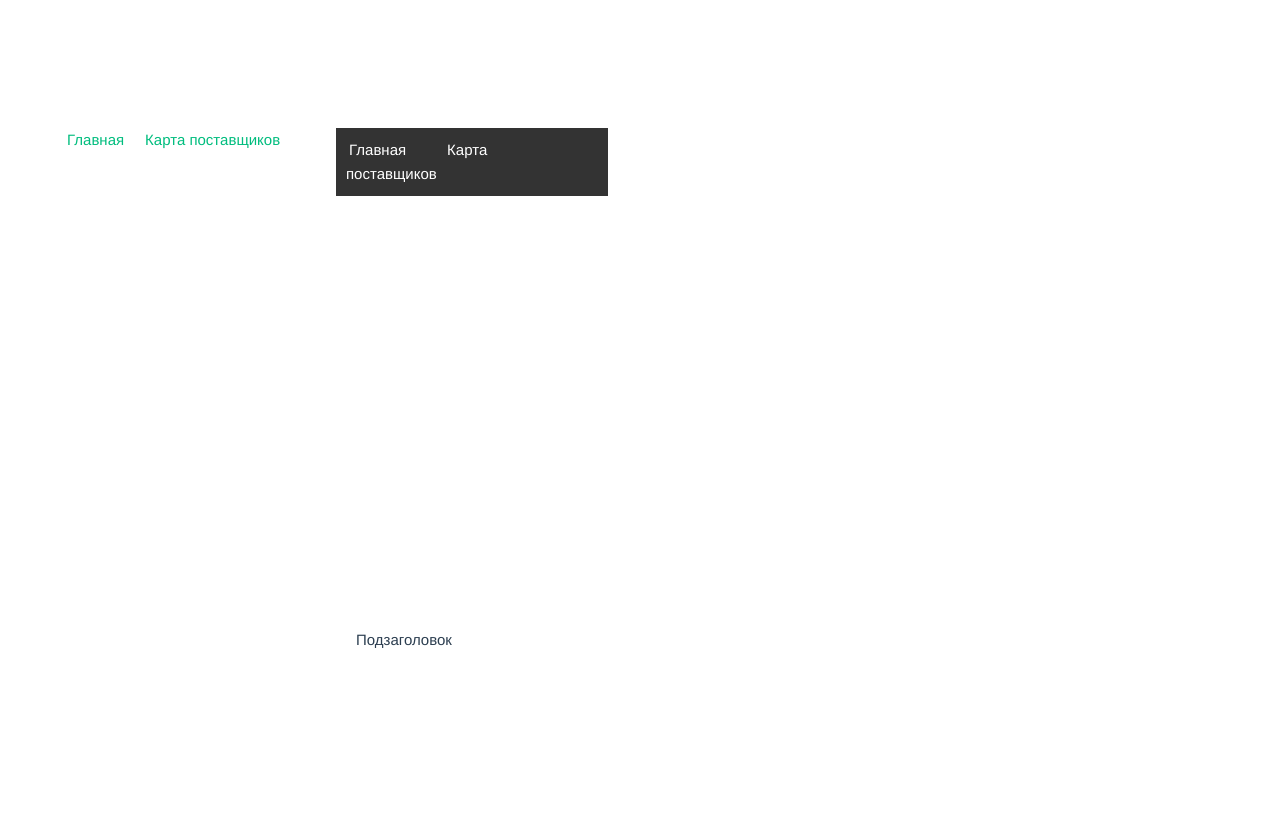
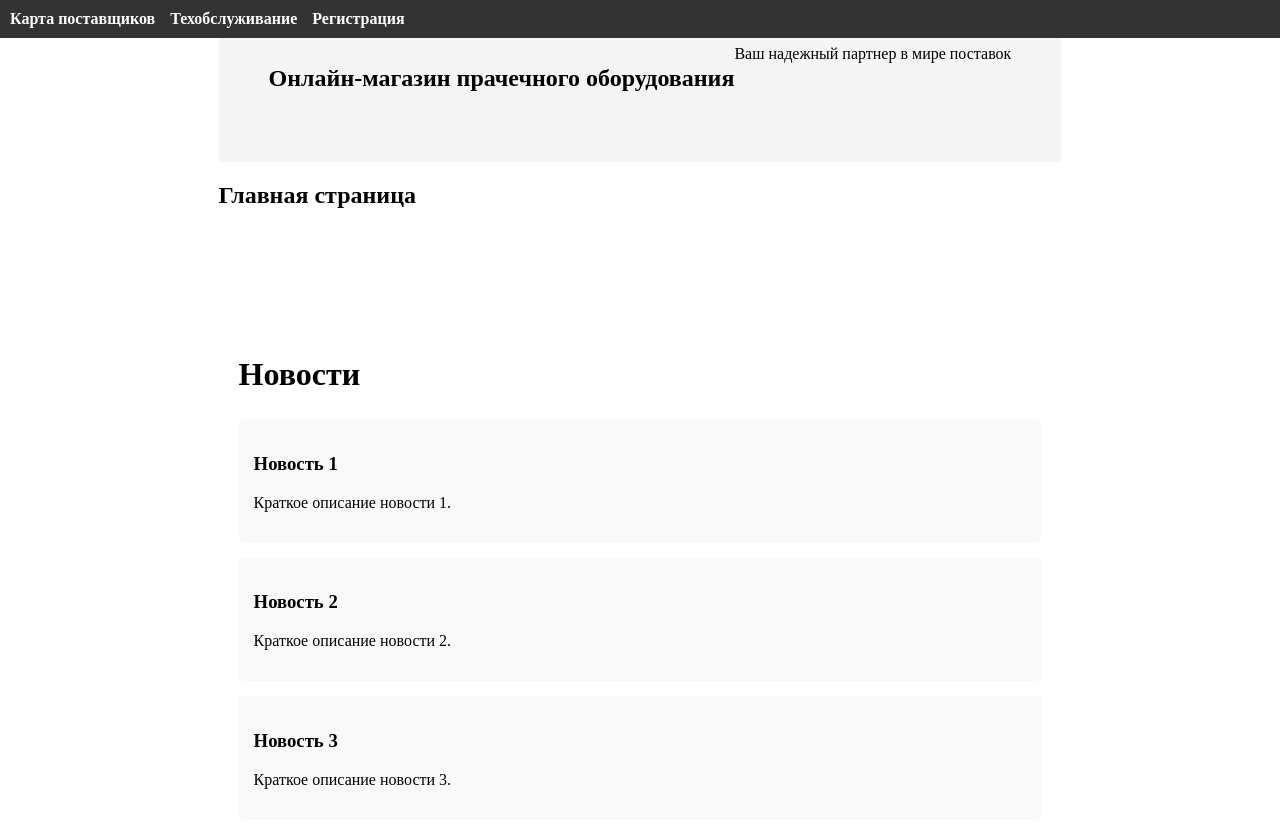
Before and after one commit to Mashrooooooooms/difficile_discere, a Vue app in the folder study/: page / in a window 1280 px wide. Shown: the top 828 px of the page. Before the commit the page ends 800 px from the top, so only its background shows below. Built offline with nearby package versions, Linux system fonts and the light colour scheme.

Commit message:
Парочка новых страниц

```diff
--- a/study/index.html
+++ b/study/index.html
@@ -1,5 +1,5 @@
 <!DOCTYPE html>
-<html lang="">
+<html lang="ru"> <!-- Укажите язык страницы -->
   <head>
     <meta charset="UTF-8">
     <link rel="icon" href="/favicon.ico">
@@ -8,6 +8,6 @@
   </head>
   <body>
     <div id="app"></div>
-    <script type="module" src="/src/main.js"></script>
+    <script type="module" src="/src/main.js"></script> <!-- Подключение вашего основного скрипта -->
   </body>
 </html>
--- a/study/src/App.vue
+++ b/study/src/App.vue
@@ -1,16 +1,11 @@
 <template>
   <div id="app">
- <nav>
-  <router-link to="/"> Главная</router-link>
-  <router-link to="/about">Карта поставщиков</router-link>
- </nav>
+
  <router-view />
   </div>
 </template>
 
 <script>
-
-
 export default {
   name: 'App',
 }
@@ -18,13 +13,12 @@ export default {
 
 <style>
 #app {
-  font-family: Avenir, Helvetica, Arial, sans-serif;
-}
-nav {
-  margin-bottom: 20px;
+    display: flex;
+    flex-direction: column; /* Вертикальное расположение элементов */
+    align-items: center; /* Центрирование по горизонтали */
+    justify-content: center; /* Центрирование по вертикали */
+    min-height: 100vh; /* Минимальная высота на весь экран */
+    width: 100%;
 }
 
-nav a {
-  margin-right: 15px;
-}
 </style>
--- a/study/src/assets/base.css
+++ b/study/src/assets/base.css
@@ -60,6 +60,7 @@
 
 body {
   min-height: 100vh;
+  width: 100%;
   color: var(--color-text);
   background: var(--color-background);
   transition:
--- a/study/src/assets/main.css
+++ b/study/src/assets/main.css
@@ -1,19 +1,12 @@
-@import './base.css';
 
 #app {
-  max-width: 1280px;
-  margin: 0 auto;
-  padding: 2rem;
+  max-width: 1280px; /* Максимальная ширина контейнера */
+  margin: 0 auto; /* Центрирование контейнера */
+  padding: 2rem; /* Отступы вокруг контейнера */
   font-weight: normal;
+  width: 100%; /* Занимает всю ширину доступного пространства */
 }
 
-a,
-.green {
-  text-decoration: none;
-  color: hsla(160, 100%, 37%, 1);
-  transition: 0.4s;
-  padding: 3px;
-}
 
 @media (hover: hover) {
   a:hover {
@@ -21,15 +14,23 @@ a,
   }
 }
 
+
 @media (min-width: 1024px) {
   body {
     display: flex;
-    place-items: center;
+    justify-content: center;
+    height: 100vh;
+    width: 100%;
+    margin: 0; /* Убираем отступы у body */
+    padding: 0; /* Убираем внутренние отступы у body */
+    box-sizing: border-box; /* Учитываем отступы в общей ширине и высоте элементов */
   }
 
   #app {
-    display: grid;
-    grid-template-columns: 1fr 1fr;
-    padding: 0 2rem;
+    display: grid; /* Используем Grid для расположения элементов */
+    grid-template-columns: repeat(2, 1fr); /* Две колонки одинаковой ширины */
+    width:100%; /* Занимаем всю ширину за вычетом отступов */
+    padding: 0; /* Убираем отступы внутри контейнера */
+    gap: 2rem; /* Промежутки между элементами сетки */
   }
 }
--- a/study/src/components/About.vue
+++ b/study/src/components/About.vue
@@ -3,7 +3,8 @@
         <nav class="navbar">
             <div class="links">
                 <router-link to="/">Главная</router-link>
-                <router-link to="/about">Карта поставщиков</router-link>
+                <router-link to="/request">Заявка на ремонт</router-link>
+                <router-link to="/reg">Регистрация</router-link>
             </div>
         </nav>
         <div class="content">
@@ -13,21 +14,16 @@
                     <p>Карта на js, потому что документацию Яндекса по Vue писали пленные китайцы</p>
                 </div>
             </section>
-            <div id="map"></div>
-
-            <!-- Модальное окно -->
-            <modal v-if="isModalVisible" @close="closeModal">
-                <template #header>
+            <div id="map" style="width: 100%; height: 680px;"></div>
+            <div v-if="isModalVisible" class="modal">
+                <div class="modal-content">
+                    <span class="close" @click="closeModal">&times;</span>
                     <h2>Добавить метку</h2>
-                </template>
-                <template #body>
                     <input v-model="placemarkName" placeholder="Название метки" />
                     <textarea v-model="placemarkDescription" placeholder="Описание метки"></textarea>
-                </template>
-                <template #footer>
                     <button @click="addPlacemarkToMap">Поставить метку</button>
-                </template>
-            </modal>
+                </div>
+            </div>
         </div>
     </div>
 </template>
@@ -41,51 +37,52 @@ export default {
             placemarkName: '',
             placemarkDescription: '',
             currentCoords: null,
-            mapInstance: null,
         };
     },
     mounted() {
-        this.loadYandexMaps();
-    },
-    methods: {
-        loadYandexMaps() {
         if (!document.querySelector('script[src*="api-maps.yandex.ru"]')) {
             const script = document.createElement('script');
+            script.type = 'text/javascript';
+            script.charset = 'utf-8';
+            script.async = true;
             script.src = 'https://api-maps.yandex.ru/2.1/?lang=ru_RU';
-                script.async = true;
-                script.onload = this.initializeMap;
+
             document.body.appendChild(script);
+            script.onload = () => {
+                this.initializeMap();
+            };
         } else {
             this.initializeMap();
         }
     },
+    methods: {
         initializeMap() {
             ymaps.ready(() => {
-                this.mapInstance = new ymaps.Map("map", {
+                const map = new ymaps.Map("map", {
                     center: [55.20204227164733, 34.303557086157916],
                     zoom: 12,
                 });
 
-                this.addInitialPlacemarks();
-                this.mapInstance.events.add('click', (e) => {
-                    this.currentCoords = e.get('coords');
-                    this.isModalVisible = true;
-                });
-            });
-        },
-        addInitialPlacemarks() {
                 const placemarks = [
                     { coords: [55.550198951533474, 34.997083701296560], name: "Поставщик 1", description: "г.Гагарин, ТЦ 'Гагаринский'" },
                     { coords: [54.78978492262485, 32.06460220573455], name: "Поставщик 2", description: "Смоленск, место с красивыми видами" },
                     { coords: [55.706063892073786, 37.51089695640629], name: "Поставщик 3", description: "Москва, рядом можно поесть" }
                 ];
 
-            placemarks.forEach(({ coords, name, description }) => {
-                const point = new ymaps.Placemark(coords, {
-                    balloonContentHeader: name,
-                    balloonContentBody: description,
+                placemarks.forEach(placemark => {
+                    const point = new ymaps.Placemark(placemark.coords, {
+                        balloonContentHeader: placemark.name,
+                        balloonContentBody: placemark.description,
                     });
-                this.mapInstance.geoObjects.add(point);
+                    map.geoObjects.add(point);
+                });
+
+                map.events.add('click', (e) => {
+                    this.currentCoords = e.get('coords');
+                    this.isModalVisible = true;
+                });
+
+                this.mapInstance = map;
             });
         },
         addPlacemarkToMap() {
@@ -108,20 +105,28 @@ export default {
 </script>
 
 <style scoped>
-html, body { height: 100%; margin: 0; padding: 0; }
-#app { display: flex; flex-direction: column; height: 100%; }
-.navbar { background-color: #333; width: 100%; }
-.links { display: flex; justify-content: center; padding: 10px; }
-.links a { color: white; text-decoration: none; margin-right: 15px; }
-.links a:hover { text-decoration: underline; }
-.content { flex-grow: 1; display: flex; flex-direction: column; align-items: center; }
-.hero { background-image: url('https://avatars.mds.yandex.net/i?id=32176ebb69397a0c7efdf26cf9a3d213_l-5869158-images-thumbs&n=13'); width: 100%; height: 300px; background-size: cover; display:flex; align-items:center; justify-content:center; }
-.hero-content { color:white; text-align:center; }
-#map { width:100%; height:720px; }
+.navbar {
+    position: absolute;
+    top: 20px;
+    left: 20px;
+}
 
-/* Modal styles */
-.modal { position:fixed; z-index:1; left:0; top:0; width:100%; height:100%; overflow:auto; background-color:rbg(0,0,0); background-color:rbg(0,0,0,0.4); }
-.modal-content { background-color:#fefefe; margin:auto; padding:20px; border-radius:5px; width:400px;}
-.close { color:#aaa;}
-.close:hover, .close:focus { color:black;}
+.links {
+    list-style-type: none;
+    padding: 0;
+}
+
+.links a {
+    margin-right: 15px;
+    text-decoration: none;
+    color: white;
+}
+
+.links a:hover {
+    text-decoration: underline;
+}
+
+.content {
+    margin-top: 60px;
+}
 </style>
--- a/study/src/components/Home.vue
+++ b/study/src/components/Home.vue
@@ -2,8 +2,9 @@
   <div>
     <nav class="navbar">
       <ul>
-        <li><router-link to="/">Главная</router-link></li>
         <li><router-link to="/about">Карта поставщиков</router-link></li>
+        <li><router-link to="/request">Техобслуживание</router-link></li>
+        <li><router-link to="/reg">Регистрация</router-link></li>
       </ul>
     </nav>
 
@@ -14,8 +15,23 @@
 
     <div class="content">
       <h2>Главная страница</h2>
-      <p>Подзаголовок</p>
     </div>
+
+    <section class="news">
+      <h2>Новости</h2>
+      <div class="news-item">
+        <h3>Новость 1</h3>
+        <p>Краткое описание новости 1.</p>
+      </div>
+      <div class="news-item">
+        <h3>Новость 2</h3>
+        <p>Краткое описание новости 2.</p>
+      </div>
+      <div class="news-item">
+        <h3>Новость 3</h3>
+        <p>Краткое описание новости 3.</p>
+      </div>
+    </section>
   </div>
 </template>
 
@@ -25,42 +41,73 @@ export default {
 }
 </script>
 
-<style scoped>
+<style>
 .navbar {
-  background-color: #333;
-  padding: 10px;
+    background-color: #333;
+    padding: 10px;
+    position: fixed;
+    top: 0;
+    left: 0;
+    width: auto;
+    z-index: 1000;
 }
 
 .navbar ul {
-  list-style: none;
-  padding: 0;
+    list-style-type: none;
+    margin: 0;
+    padding: 0;
+    display: flex;
 }
 
 .navbar li {
-  display: inline;
-  margin-right: 20px;
+    margin-right: 15px;
 }
 
 .navbar a {
-  color: white;
-  text-decoration: none;
+    color: white;
+    text-decoration: none;
+    font-weight: bold;
+}
+
+.navbar a:hover {
+    text-decoration: underline;
 }
 
 .hero {
-  background-image: url('https://avatars.mds.yandex.net/i?id=32176ebb69397a0c7efdf26cf9a3d213_l-5869158-images-thumbs&n=13');
-  background-size: cover;
-  background-position: center;
-  color: white;
-  text-align: center;
-  padding: 100px 20px;
-  width: 100%; /* Обеспечивает полную ширину */
+    display: flex;
+    align-items: center;
+    justify-content: space-between;
+    padding: 50px;
+    background-color: #f5f5f5;
 }
 
-.content {
-  padding: 20px; /* Добавляем отступы для контента */
+.hero-content {
+    max-width: 600px;
 }
 
-h1, h2 {
-  color: white; /* Сохраняем заголовки белыми для видимости */
+.hero-content h1 {
+    font-size: 2.5em;
+    margin-bottom: 10px;
+}
+
+.hero-content p {
+    font-size: 1.2em;
+    margin-bottom: 20px;
+}
+
+.news {
+    margin-top: 100px;
+    padding: 20px;
+}
+
+.news h2 {
+    font-size: 2em;
+}
+
+.news-item {
+    background-color: #f9f9f9;
+    border-radius: 5px;
+    padding: 15px;
+    margin-bottom: 15px;
 }
 </style>
--- /dev/null
+++ b/study/src/components/Reg.vue
@@ -0,0 +1,14 @@
+<!-- Регистрация через локалку ссылка в чате -->
+<template>
+<h1> Регистрация </h1>
+</template>
+
+<script>
+export default {
+  name: 'Reg',
+}
+</script>
+
+<style>
+
+</style>
--- /dev/null
+++ b/study/src/components/Request.vue
@@ -0,0 +1,128 @@
+<template>
+    <div>
+        <nav class="navbar">
+            <ul>
+                <li><router-link to="/">Главная</router-link></li>
+                <li><router-link to="/about">Карта поставщиков</router-link></li>
+                <li><router-link to="/reg">Регистрация</router-link></li>
+            </ul>
+        </nav>
+
+        <h1>Заявки на ремонт</h1>
+
+        <form @submit.prevent="submitRequest" class="request-form">
+            <div class="form-group">
+                <label for="name">Ваше имя:</label>
+                <input type="text" id="name" v-model="request.name" required />
+            </div>
+            <div class="form-group">
+                <label for="description">Описание проблемы:</label>
+                <textarea id="description" v-model="request.description" required></textarea>
+            </div>
+            <button type="submit">Отправить заявку</button>
+        </form>
+
+        <div v-if="submitted" class="success-message">
+            Заявка успешно отправлена!
+        </div>
+    </div>
+</template>
+
+<script>
+export default {
+    name: 'Request',
+    data() {
+        return {
+            request: {
+                name: '',
+                description: ''
+            },
+            submitted: false
+        };
+    },
+    methods: {
+        submitRequest() {
+            console.log('Заявка отправлена:', this.request);
+            this.request.name = '';
+            this.request.description = '';
+            this.submitted = true;
+
+            setTimeout(() => {
+                this.submitted = false;
+            }, 3000);
+        }
+    }
+}
+</script>
+
+<style>
+.navbar {
+    background-color: #333;
+    padding: 10px;
+    position: fixed;
+    top: 0;
+    left: 0;
+    width: 100%;
+    z-index: 1000;
+}
+
+.navbar ul {
+    list-style-type: none;
+    margin: 0;
+    padding: 0;
+    display: flex;
+}
+
+.navbar li {
+    margin-right: 15px;
+}
+
+.navbar a {
+    color: white;
+    text-decoration: none;
+    font-weight: bold;
+}
+
+.navbar a:hover {
+    text-decoration: underline;
+}
+
+h1 {
+    margin-top: 70px;
+}
+
+.request-form {
+    margin-top: 20px;
+}
+
+.form-group {
+    margin-bottom: 15px;
+}
+
+.form-group label {
+    display: block;
+}
+
+.form-group input,
+.form-group textarea {
+    width: calc(100% - 20px);
+    padding: 10px;
+}
+
+button {
+    background-color: #333;
+    color: white;
+    padding: 10px 20px;
+    border: none;
+    border-radius: 5px;
+}
+
+button:hover {
+    background-color: #0056b3;
+}
+
+.success-message {
+    margin-top: 20px;
+    color: green;
+}
+</style>
```
Also changed, not shown: study/src/main.js (+6 -6 lines), study/src/router/index.js (+12 -3 lines). Lines whose indentation alone changed are shown as unchanged.
